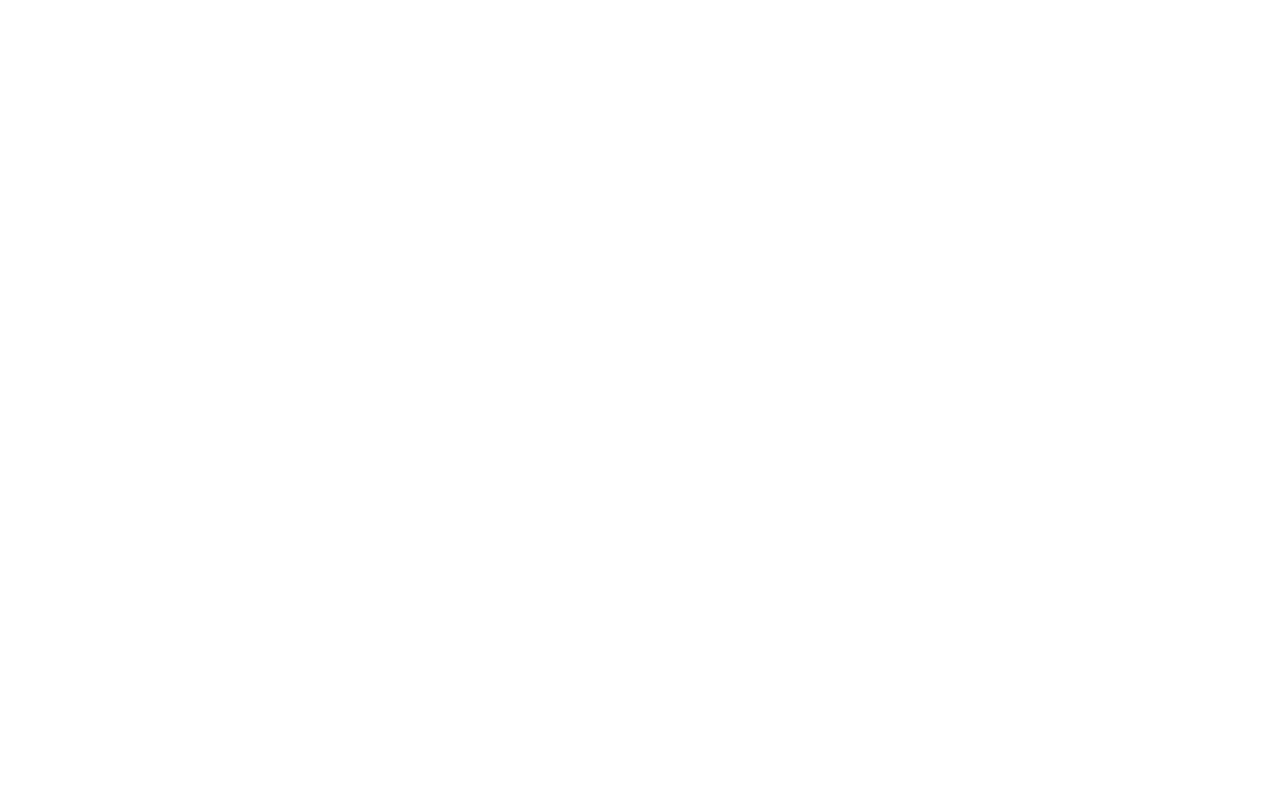
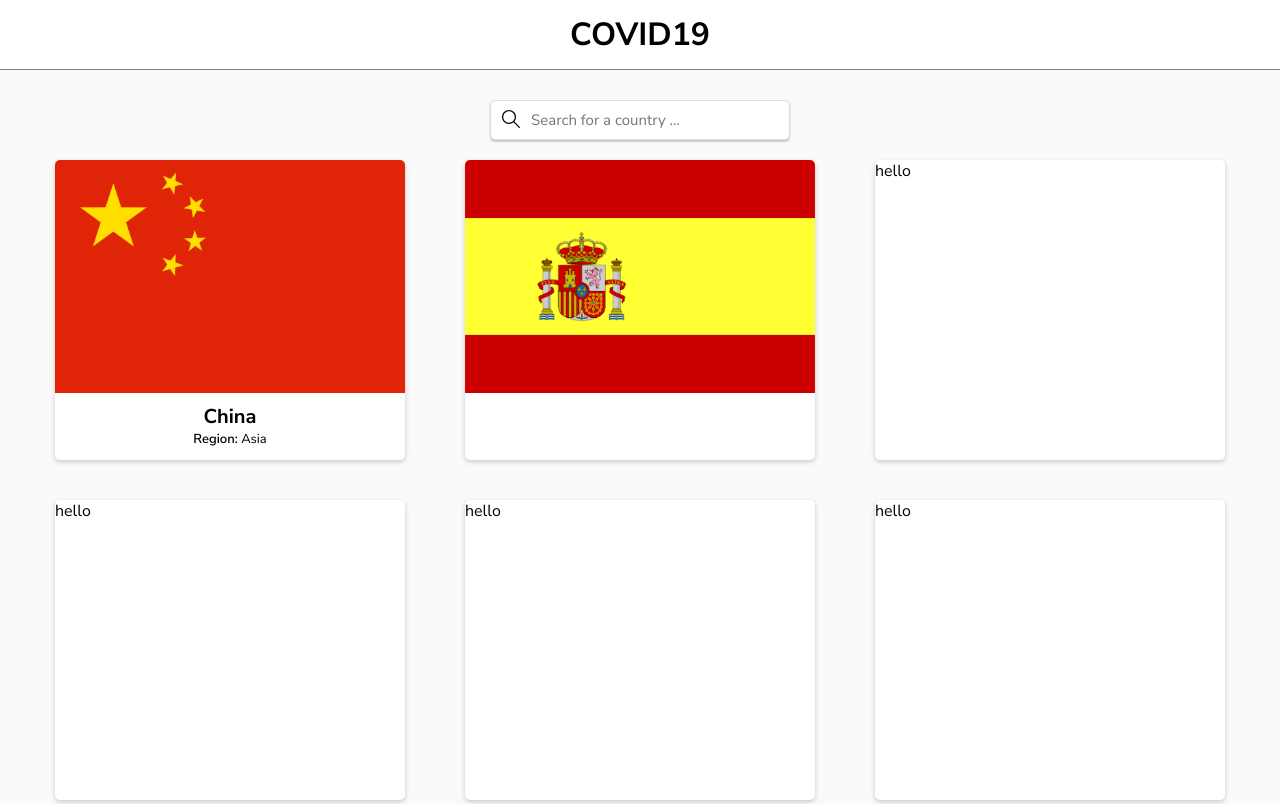
Before and after one commit to gzheng0214/COVID19, a website: page index.html in a window 1280 px wide. Shown: the top 804 px of the page. Drawn offline with nearby package versions, Linux system fonts and the light colour scheme; files that its build step writes are made by us from their sources.

Commit message:
Basic layout

```diff
--- a/index.html
+++ b/index.html
@@ -4,10 +4,57 @@
 <head>
     <meta charset="UTF-8">
     <meta name="viewport" content="width=device-width, initial-scale=1.0">
+    <link rel="preconnect" href="https://fonts.gstatic.com">
+    <link href="https://fonts.googleapis.com/css2?family=Nunito+Sans:wght@300;400;600;700&display=swap" rel="stylesheet">
     <link rel="stylesheet" type="text/css" href="style.css">
     <title>COVID19</title>
 </head>
+
 <body>
+    <div class="container">
+        <header class="header">
+            <h1>COVID19</h1>
+        </header>
+        <div class="content">
+            <div class="content__search">
+                <input type="text" class="searchbar" placeholder="Search for a country ...">
+            </div>
+            <div class="content__countries">
+                <div class="content__countries-card">
+                    <img class="content__countries-card-flag" src="images/china.png" alt="">
+                    <p class="content__countries-card-info">
+                    	<span class="content__countries-card-info--boldest">China</span>
+                    	<span class="content__countries-card-info--bold">Region: <span class="content__countries-card-info--light">Asia</span></span>
+                    </p>
+                </div>
+                <div class="content__countries-card">
+                    <img class="content__countries-card-flag" src="images/spain.png" alt="">
+                </div>
+                <div class="content__countries-card">
+                    hello
+                </div>
+                <div class="content__countries-card">
+                    hello
+                </div>
+                <div class="content__countries-card">
+                    hello
+                </div>
+                <div class="content__countries-card">
+                    hello
+                </div>
+                <div class="content__countries-card">
+                    hello
+                </div>
+                <div class="content__countries-card">
+                    hello
+                </div>
+                <div class="content__countries-card">
+                    hello
+                </div>
+            </div>
+        </div>
+    </div>
+    <div class="overlay hidden"></div>
+</body>
 
-</body>
 </html>
--- a/main.scss
+++ b/main.scss
@@ -2,5 +2,134 @@
 * @Author: Gavin
 * @Date:   2021-01-06 15:38:29
 * @Last Modified by:   Gavin
-* @Last Modified time: 2021-01-06 15:38:29
+* @Last Modified time: 2021-01-06 17:59:28
 */
+
+$light-gray: hsl(0, 0%, 98%);
+
+* {
+    margin: 0;
+    padding: 0;
+    box-sizing: inherit;
+}
+
+html {
+    box-sizing: border-box;
+    font-size: 62.5%;
+}
+
+body {
+    background-color: $light-gray;
+    font-family: 'Nunito Sans', sans-serif;
+    font-size: 1.6rem;
+}
+
+.container {
+    display: grid;
+    grid-template-rows: 7rem 1fr;
+}
+
+.header {
+    height: 7rem;
+    background-color: #fff;
+    border-bottom: 1px solid grey;
+    display: flex;
+    justify-content: center;
+    align-items: center;
+}
+
+.content {
+    margin: 3rem;
+    display: grid;
+    grid-template-rows: 4rem 1fr;
+    grid-row-gap: 2rem;
+
+    &__search {
+        width: 100%;
+        margin-bottom: 2rem;
+        display: grid;
+        justify-items: center;
+    }
+
+    &__countries {
+        display: grid;
+        grid-template-columns: repeat(auto-fit, minmax(35rem, 1fr));
+        grid-row-gap: 4rem;
+        grid-column-gap: 1rem;
+        justify-items: center;
+
+        &-card {
+            width: 35rem;
+            height: 30rem;
+            background-color: #fff;
+            border-radius: .5rem;
+            box-shadow: 0 .2rem .5rem rgba(0, 0, 0, .2);
+            display: flex;
+            flex-direction: column;
+            overflow: hidden;
+
+            &-flag {
+            	width: 100%;
+            	height: auto;
+            	object-fit: cover;
+    		}
+
+    		&-info {
+    			height: 100%;
+    			display: flex;
+    			flex-direction: column;
+    			align-items: center;
+    			padding: 1rem;
+    			font-size: 1.3rem;
+
+    			&--boldest {
+    				font-weight: 700;
+    				font-size: 2rem;
+    			}
+
+    			&--bold {
+    				font-weight: 600;
+
+    			}
+
+    			&--light {
+    				font-weight: 400;
+    			}
+    		}
+        }
+    }
+}
+
+.searchbar {
+    font-family: inherit;
+    width: 30rem;
+    height: 4rem;
+    border: .1rem solid #ddd;
+    border-radius: .5rem;
+    box-shadow: 0 .2rem .2rem rgba(0, 0, 0, 0.2);
+    padding: 1rem 1rem 1rem 4rem;
+    background-image: url('images/search.svg');
+    background-repeat: no-repeat;
+    background-position: 1rem .8rem;
+    background-size: 2rem;
+    font-size: 1.5rem;
+
+    &:focus {
+        outline: none;
+    }
+}
+
+.overlay {
+  position: fixed;
+  top: 0;
+  left: 0;
+  width: 100%;
+  height: 100%;
+  background-color: rgba(0, 0, 0, 0.4);
+  backdrop-filter: blur(.2rem);
+  z-index: 100;
+}
+
+.hidden {
+    display: none;
+}
```
Also changed, not shown: images/china.png (added), images/search.svg (added), images/spain.png (added), style.css (added).
